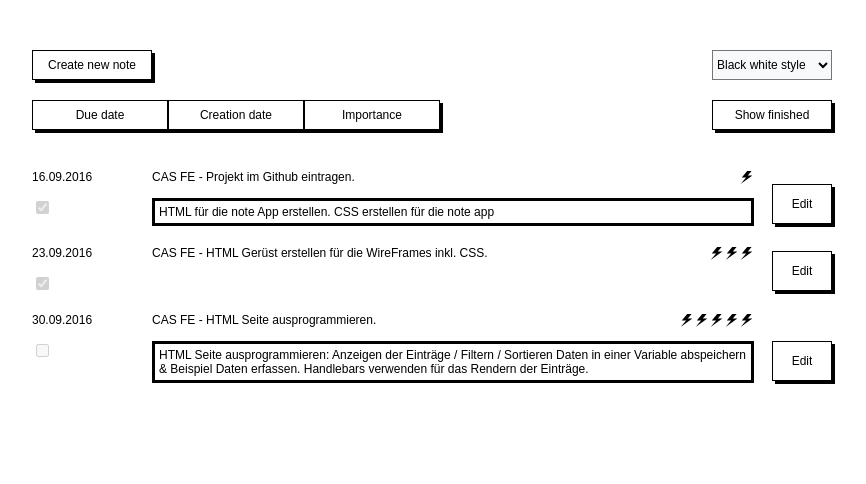
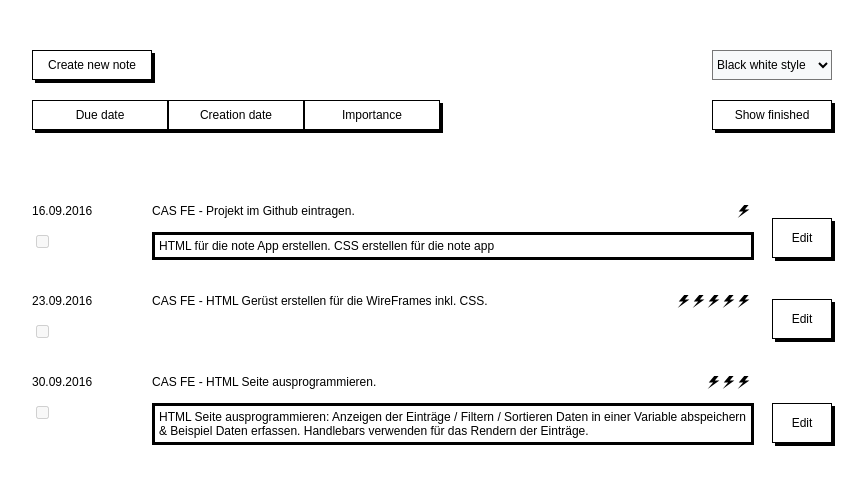
Before and after one commit to snaef/notes, a plain HTML site: page index.html in a window 1280 px wide. Shown: the whole page, without its empty margins (208-1074 px from the left). Drawn offline with nearby package versions, Linux system fonts and the light colour scheme.

Commit message:
introduced handlebars

```diff
--- a/css/main.css
+++ b/css/main.css
@@ -3,7 +3,7 @@
 *********************************************************************/
 
 div {
-    /*border: 2px solid red*/
+   /* border: 2px solid red*/
 }
 body {
     /*background-color: lightskyblue;*/
--- a/index.html
+++ b/index.html
@@ -6,6 +6,45 @@
     <link href="css/main.css" rel="stylesheet">
     <link href="css/view_notes.css" rel="stylesheet">
     <script src="https://ajax.googleapis.com/ajax/libs/jquery/3.1.0/jquery.min.js"></script>
+    <script src="https://cdnjs.cloudflare.com/ajax/libs/handlebars.js/4.0.5/handlebars.min.js">
+    </script>
+    <script id='notesTemplate' type='text/x-handlebars-template'>﻿
+        ﻿﻿{{#each this}}﻿
+        <div class="note_entry">
+            <div class="note">
+                <header class="note_header">
+                    <div class="due_date">
+                        {{ dueDate }}
+                    </div>
+                    <div class="title">
+                        {{ title }}
+                    </div>
+                    ﻿{{#if importance }}
+                    <div class="importance">
+                        ﻿{{#imgFor 0 importance 1}}
+                            {{this}}
+                        {{/imgFor}}
+                        ﻿
+                    </div>
+                    ﻿{{/if}}
+                </header>
+                <div class="note_details">
+                    <div class="finished">
+                        <input type="checkbox" disabled >﻿<!--{{#if finished }} checked {{/if}} -->
+                    </div>
+                    ﻿{{#if description }}
+                    <div class="description">
+                        {{ description }}
+                    </div>
+                    ﻿{{/if}}
+                </div>
+            </div>
+            <div class="edit">
+                <input class="edit_button" type="button" value="Edit">
+            </div>
+        </div>
+        {{/each}}
+    </script>
 
 </head>
 <body>
--- a/js/notesLibrary.js
+++ b/js/notesLibrary.js
@@ -1,13 +1,23 @@
 /**
  * Created by sonja on 29/09/16.
  */
-'use strict';
+"use strict";
 
 var notes = [
-    {"id":1, "title":"CAS FE - Projekt im Github eintragen.", "due_date":"16.09.2016", "creation_date":"10.09.2016", "importance":1, "finished":true, "description":"HTML für die note App erstellen. CSS erstellen für die note app "},
-    {"id":2, "title":"CAS FE - HTML Gerüst erstellen für die WireFrames inkl. CSS.", "due_date":"23.09.2016", "creation_date":"09.09.2016", "importance":3, "finished":true, "description":""},
-    {"id":3, "title":"CAS FE - HTML Seite ausprogrammieren.", "due_date":"30.09.2016", "creation_date":"12.09.2016", "importance":5, "finished":false, "description":"HTML Seite ausprogrammieren: Anzeigen der Einträge / Filtern / Sortieren Daten in einer Variable abspeichern & Beispiel Daten erfassen. Handlebars verwenden für das Rendern der Einträge. "}
+    {"id":1, "title":"CAS FE - Projekt im Github eintragen.", "dueDate":"16.09.2016", "creationDate":"10.09.2016", "importance":1, "finished":true, "description":"HTML für die note App erstellen. CSS erstellen für die note app "},
+    {"id":2, "title":"CAS FE - HTML Gerüst erstellen für die WireFrames inkl. CSS.", "dueDate":"23.09.2016", "creationDate":"09.09.2016", "importance":5, "finished":true, "description":""},
+    {"id":3, "title":"CAS FE - HTML Seite ausprogrammieren.", "dueDate":"30.09.2016", "creationDate":"12.09.2016", "importance":3, "finished":false, "description":"HTML Seite ausprogrammieren: Anzeigen der Einträge / Filtern / Sortieren Daten in einer Variable abspeichern & Beispiel Daten erfassen. Handlebars verwenden für das Rendern der Einträge. "}
 ];
+
+var notesTemplate = $("#notesTemplate").html();
+var createNotesHtml = Handlebars.compile (notesTemplate);
+
+Handlebars.registerHelper("imgFor", function(from, to, incr, block) {
+    var str = "";
+    for(var i = from; i < to; i += incr)
+        str = str + "<img class='flash' src='images/flash.svg' alt='Flash icon'>"
+    return str;
+});
 
 // used to remember the current sort orders (due date, creation date, importance)
 var sortOrderMap = {};
@@ -22,81 +32,13 @@ function removeContentElements() {
     }
 }
 
-function renderNotes(notes) {
+function renderNotes(sortedNotes) {
     removeContentElements();
-
-    var df = document.createDocumentFragment();
-
-    notes.forEach(function (note) {
-        var noteEntryElement = document.createElement("div");
-        noteEntryElement.className = "note_entry";
-        df.appendChild(noteEntryElement);
-        var noteElement = document.createElement("div");
-        noteElement.className = "note";
-        noteEntryElement.appendChild(noteElement);
-
-        var noteHeaderElement = document.createElement("header");
-        noteHeaderElement.className = "note_header";
-        noteElement.appendChild(noteHeaderElement);
-
-        var dueDateElement = document.createElement("div");
-        dueDateElement.className = "due_date";
-        dueDateElement.textContent = note.due_date;
-        noteHeaderElement.appendChild(dueDateElement);
-
-        var titleElement = document.createElement("div");
-        titleElement.className = "title";
-        titleElement.textContent = note.title;
-        noteHeaderElement.appendChild(titleElement);
-
-        var importanceElement = document.createElement("div");
-        importanceElement.className = "importance";
-        for (var i = 0; i < note.importance; ++i) {
-            var imgElement = document.createElement("img");
-            imgElement.className = "flash";
-            imgElement.src = "images/flash.svg";
-            imgElement.alt = "Flash icon";
-            importanceElement.appendChild(imgElement);
-        }
-        noteHeaderElement.appendChild(importanceElement);
-
-        var noteDetailsElement = document.createElement("div");
-        noteDetailsElement.className = "note_details";
-        noteElement.appendChild(noteDetailsElement);
-
-        var finishedElement = document.createElement("div");
-        finishedElement.className = "finished";
-        noteDetailsElement.appendChild(finishedElement);
-
-        var checkElement = document.createElement("input");
-        checkElement.type = "checkbox";
-        checkElement.checked = note.finished;
-        checkElement.disabled = true;
-        finishedElement.appendChild(checkElement);
-
-        if (note.description != "") {
-            var descriptionElement = document.createElement("div");
-            descriptionElement.className = "description";
-            descriptionElement.textContent = note.description;
-            noteDetailsElement.appendChild(descriptionElement);
-        }
-
-        var editElement = document.createElement("div");
-        editElement.className = "edit";
-        noteEntryElement.appendChild(editElement);
-
-        var editButtonElement = document.createElement("input");
-        editButtonElement.type = "button";
-        editButtonElement.value = "Edit";
-        editButtonElement.className = "edit_button " + currentButtonColor;
-        editElement.appendChild(editButtonElement);
-
-    });
-    document.getElementById("main_content").appendChild(df);
+    $("#main_content").append(createNotesHtml (sortedNotes));
 }
 
 function compareDueDate(note1, note2) {
-    return note1.due_date > note2.due_date;
+    return note1.dueDate > note2.dueDate;
 }
 
 function compareImportance(note1, note2) {
@@ -104,7 +46,7 @@ function compareImportance(note1, note2) {
 }
 
 function compareCreationDate(note1, note2) {
-    return note1.creation_date > note2.creation_date;
+    return note1.creationDate > note2.creationDate;
 }
 
 function sortNotes(sortFunction, key) {
@@ -170,14 +112,14 @@ function clickFinishedFilterEventHandler() {
 }
 
 function clickCreateNoteEventHandler() {
-    location.href='create_note.html';
+    location.href="create_note.html";
 }
 
 function removeCurrentRandomColor(elements, styles) {
     for (var i = 0; i < elements.length; i++) {
         var str = elements[i].className;
         for (var j = 0; j < styles.length; j++) {
-            var newStr = str.replace(styles[j], '');
+            var newStr = str.replace(styles[j], "");
             elements[i].className = newStr;
             if (newStr.length < str.length) {
                 break;
@@ -209,7 +151,8 @@ function switchStyleEventHandler(event) {
 
 window.onload = function () {
     console.log(notes);
-    renderNotes(notes.sort(compareImportance));
+    renderNotes(notes);
+
     document.getElementById("sort_by_due_date").addEventListener("click", clickDueDateSortEventHandler);
     document.getElementById("sort_by_importance").addEventListener("click", clickImportanceSortEventHandler);
     document.getElementById("sort_by_creation_date").addEventListener("click", clickCreationDateSortEventHandler);
```
